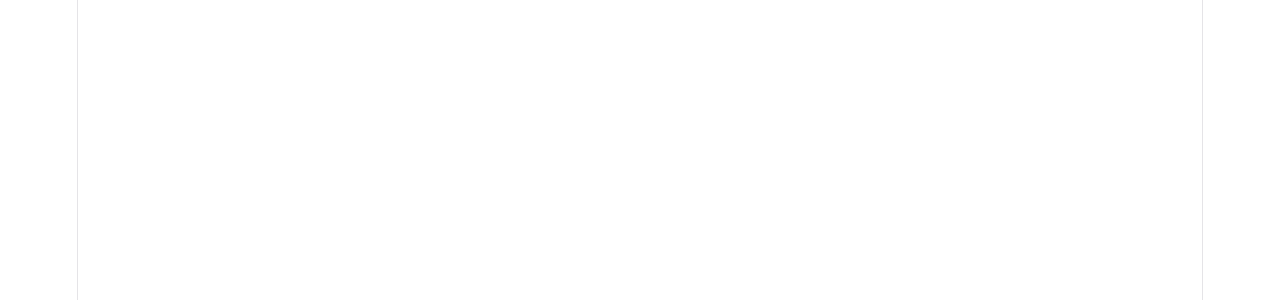
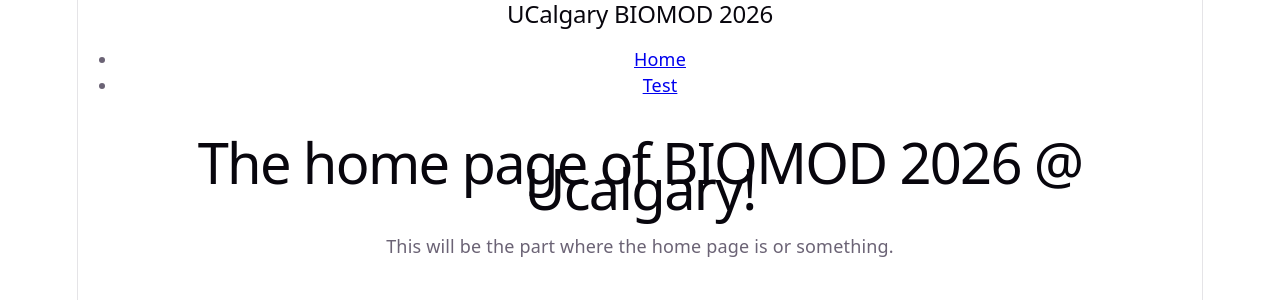
Before and after one commit to UCalgary-BIOMOD/UCalgary-BIOMOD-2026-Wiki, a React (Vite) app in the folder biomod-wiki/: page /home in a window 1280 px wide. Shown: the top 300 px of the page. Built offline with nearby package versions, Linux system fonts and the light colour scheme.

Commit message:
feat: Add basic NavBar (missing styles)
I created the NavBar.jsx, changed the link for the test page from / to /test. I also changed up the content for test to make it distinct from home. There are no styles applied currently.

```diff
--- a/biomod-wiki/src/App.jsx
+++ b/biomod-wiki/src/App.jsx
@@ -1,15 +1,17 @@
-import { useState } from 'react'
+
 import './App.css'
 import { BrowserRouter, Routes, Route } from "react-router-dom";
 import Test from "/src/features/test/Test.jsx"
 import Home from "/src/features/home/Home.jsx"
+import NavBar from "/src/Components/NavBar.jsx"
 function App() {
-  const [count, setCount] = useState(0)
+
 
   return (
     <BrowserRouter>
+      <NavBar />
       <Routes>
-        <Route path = "/" element = {<Test />} />
+        <Route path = "/test" element = {<Test />} />
         <Route path = "/home" element = {<Home />} />
       </Routes>
     </BrowserRouter>
--- /dev/null
+++ b/biomod-wiki/src/Components/NavBar.jsx
@@ -0,0 +1,16 @@
+import React from "react"
+import {Link} from "react-router-dom"
+
+
+export default function NavBar() {
+    return (
+        <nav>
+            <h2>UCalgary BIOMOD 2026</h2>
+            <ul>
+                <li><Link to="/home">Home</Link></li>
+                <li><Link to="/test">Test</Link></li>
+
+            </ul>
+        </nav>
+    )
+}
--- a/biomod-wiki/src/features/home/Home.jsx
+++ b/biomod-wiki/src/features/home/Home.jsx
@@ -4,7 +4,7 @@ import TestText from "/src/Components/TextComponents.jsx"
 export default function Test() {
     return (
         <>
-            <TestText {...content.Test}/>
+            <TestText {...content.Home}/>
         </>
     )
 }
--- a/biomod-wiki/src/features/test/test-content.json
+++ b/biomod-wiki/src/features/test/test-content.json
@@ -1,6 +1,6 @@
 {
     "Test": {
-        "heading": "BIOMOD 2026 @ UCalgary!",
+        "heading": "This is a test page!",
         "text": "This is something testing that I want to testing all the testing of the testing is here."
     }
 }
```
